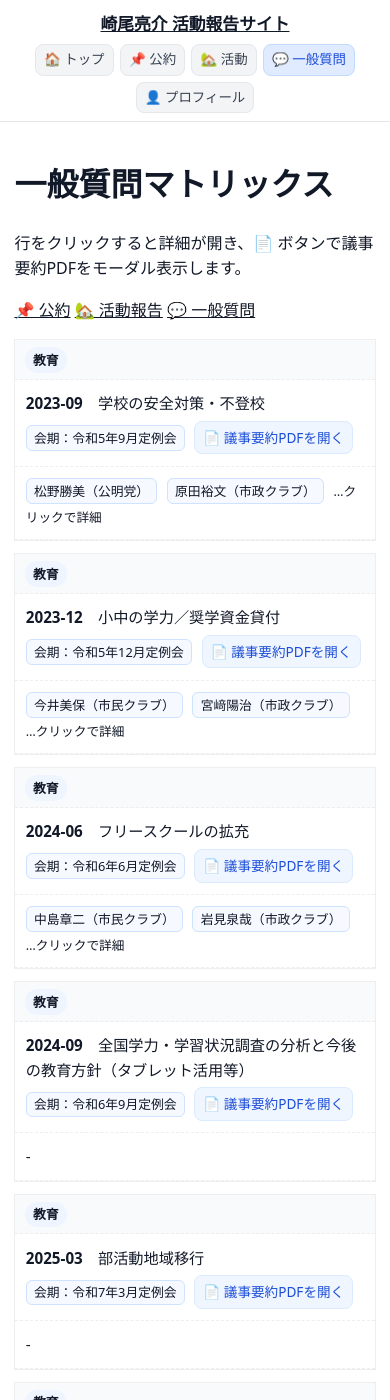
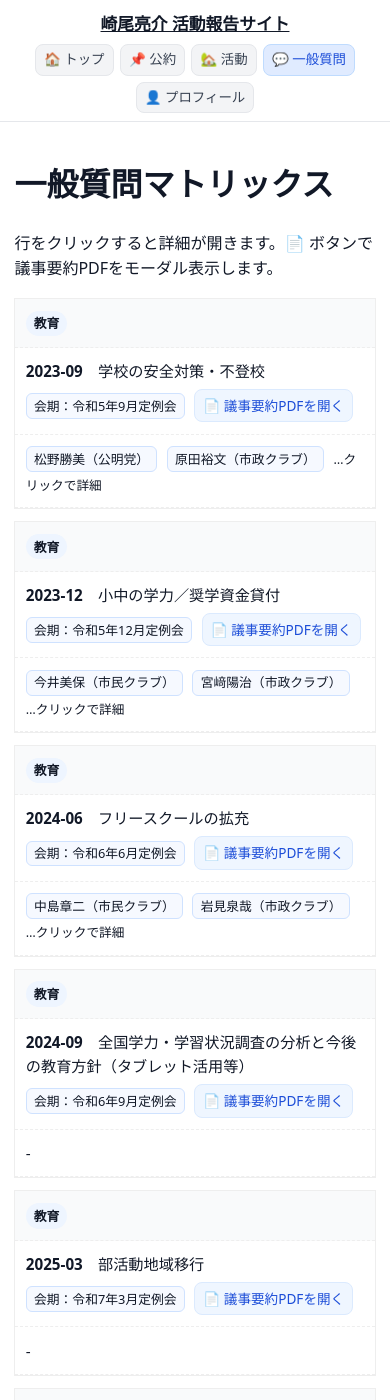
Before and after one commit to sakioryousuke-eng/activity-site, a Jekyll site: the page built from pages/matrix.html, in a window 390 px wide and 1400 px high. Built offline with Jekyll 4.4.1, drawn with Linux system fonts in a browser that asks for light colours.

Commit message:
Update matrix.html

```diff
--- a/pages/matrix.html
+++ b/pages/matrix.html
@@ -4,13 +4,7 @@ title: 一般質問マトリックス
 ---
 
 <h1>一般質問マトリックス</h1>
-<p>行をクリックすると詳細が開き、📄 ボタンで議事要約PDFをモーダル表示します。</p>
-
-<nav class="tabs">
-  <a href="{{ site.baseurl }}/">📌 公約</a>
-  <a href="{{ site.baseurl }}/pages/activity.html">🏡 活動報告</a>
-  <a href="{{ site.baseurl }}/pages/matrix.html" class="active">💬 一般質問</a>
-</nav>
+<p>行をクリックすると詳細が開きます。📄 ボタンで議事要約PDFをモーダル表示します。</p>
 
 <div class="matrix-wrap">
 <table class="matrix">
@@ -33,12 +27,8 @@ title: 一般質問マトリックス
         <td>
           <div><strong>{{ item.sakio.month }}</strong>　{{ item.sakio.text }}</div>
           <div class="pill">会期：{{ item.sakio.session }}</div>
-
           {% if item.sakio.pdf %}
-            <a href="javascript:void(0);"
-               data-pdf="{{ site.baseurl }}/{{ item.sakio.pdf }}"
-               data-title="{{ item.sakio.text }}"
-               class="pdf-link">📄 議事要約PDFを開く</a>
+            <a href="{{ item.sakio.pdf }}" data-title="{{ item.sakio.text }}" class="pdf-link js-open-pdf">📄 議事要約PDFを開く</a>
           {% endif %}
         </td>
         <td>
@@ -56,7 +46,6 @@ title: 一般質問マトリックス
         <td colspan="3">
           <div style="display:grid; gap:.5rem;">
             <div><strong>質問詳細</strong>：{{ item.sakio.session }}／{{ item.sakio.month }}／{{ item.sakio.text }}</div>
-
             {% if item.related and item.related.size > 0 %}
               <div>
                 <strong>類似議員 詳細</strong>
@@ -89,35 +77,27 @@ title: 一般質問マトリックス
 .matrix tbody tr.detail-row.open{display:table-row}
 .badge{display:inline-block;padding:.15rem .5rem;border-radius:999px;background:#eef5ff;font-size:.8rem}
 .pill{display:inline-block;padding:.1rem .45rem;border:1px solid #cfe2ff;border-radius:6px;margin-right:.35rem;font-size:.8rem;background:#f6f9ff}
-
-/* PDFリンク */
-.pdf-link{
-  display:inline-block;margin-top:.35rem;
-  background:#eff6ff;color:#1d4ed8;
-  border:1px solid #dbeafe;padding:.35rem .6rem;
-  border-radius:8px;text-decoration:none;font-size:.9rem;
-}
+.pdf-link{display:inline-block;margin-top:.35rem;background:#eff6ff;color:#1d4ed8;border:1px solid #dbeafe;padding:.35rem .6rem;border-radius:8px;text-decoration:none;font-size:.9rem}
 .pdf-link:hover{background:#dbeafe}
 
-/* ===== スマホ最適化 ===== */
-@media(max-width:720px){
+@media (max-width:720px){
   .matrix thead{display:none}
   .matrix tbody tr.data-row{display:block;border:1px solid #eee;margin-bottom:.75rem}
   .matrix tbody tr.data-row td{display:block;border:none;border-bottom:1px dashed #eee}
-  .matrix tbody tr.data-row td:first-child{font-weight:700;background:#f9fafb;padding:.4rem .6rem}
+  .matrix tbody tr.data-row td:first-child{font-weight:700;background:#f9fafb}
   .matrix tbody tr.detail-row.open{display:block}
   .pdf-link{font-size:.85rem;padding:.3rem .5rem}
 }
 </style>
 
 <script>
-// 行クリックで詳細トグル
-document.addEventListener('click',e=>{
-  const row=e.target.closest('tr.data-row');
-  if(!row)return;
-  const id=row.dataset.target;
-  const detail=document.getElementById(id);
-  if(!detail)return;
-  detail.classList.toggle('open');
+// 行クリックで詳細トグル（PDFクリックは行トグルを阻止）
+document.addEventListener('click', function(e){
+  if(e.target.closest('.js-open-pdf')) return; // PDFは別ハンドラ
+  const tr = e.target.closest('tr.data-row');
+  if(!tr) return;
+  const id = tr.getAttribute('data-target');
+  const detail = document.getElementById(id);
+  if(detail) detail.classList.toggle('open');
 });
 </script>
```
Also changed, not shown: other parts of pages/matrix.html (+0 -1 lines).
